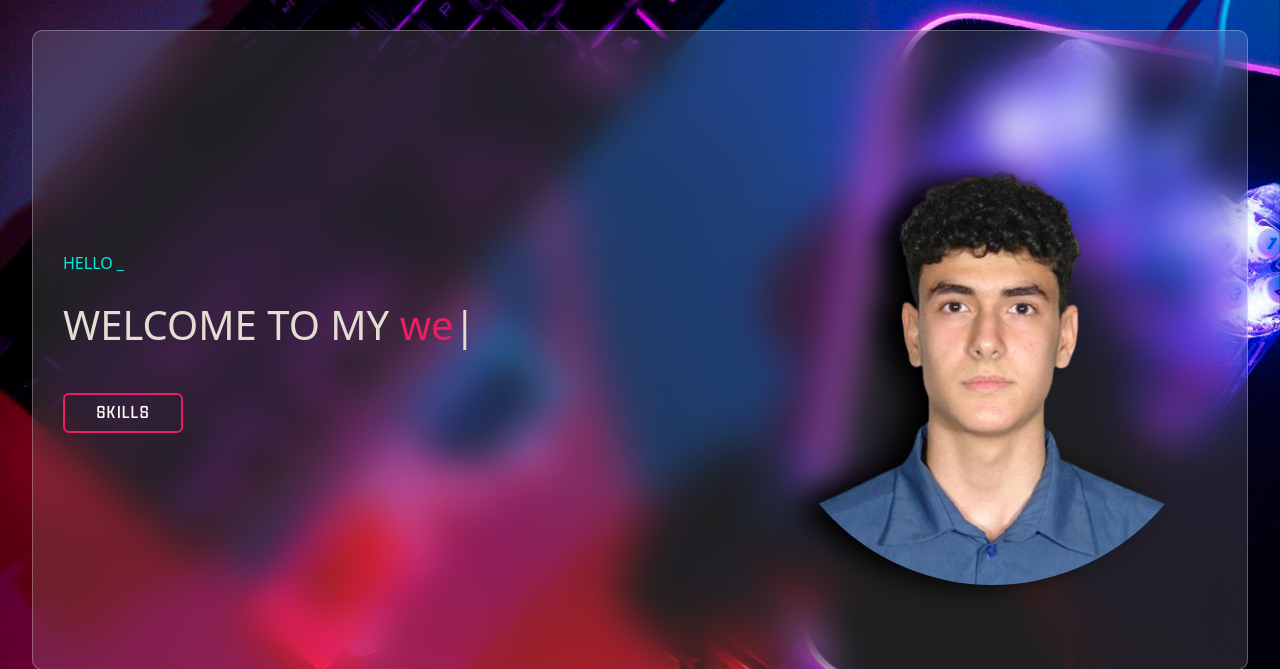
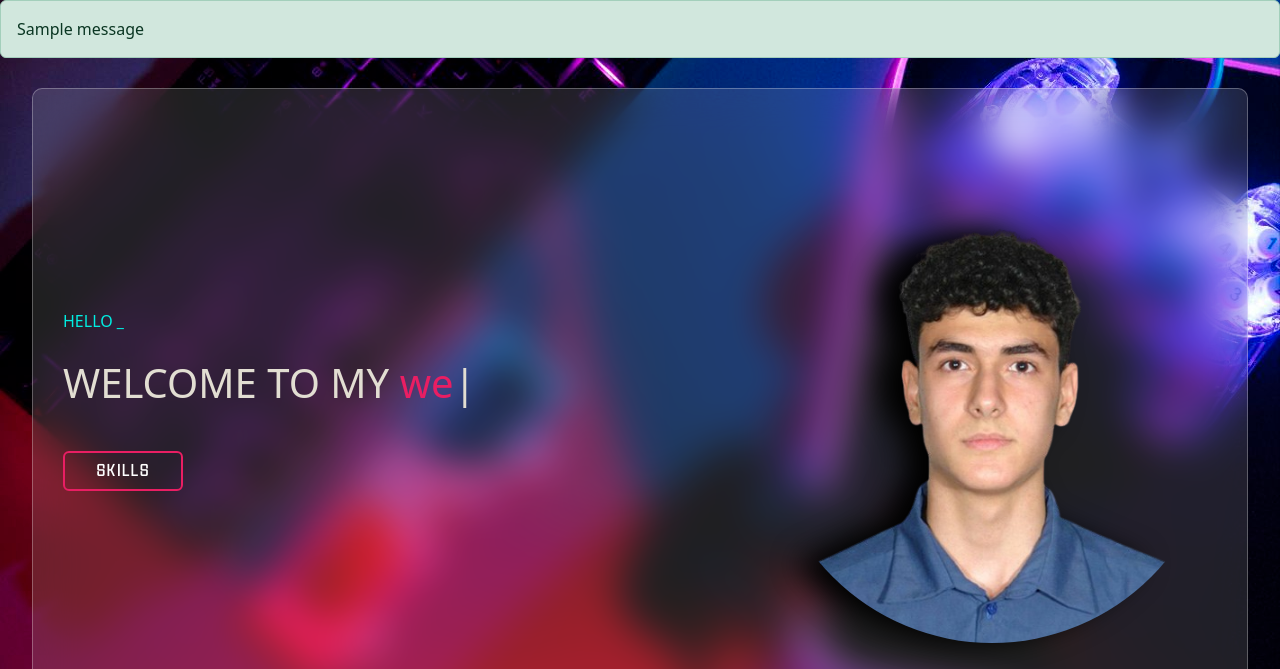
Before and after one commit to aizamoghaddam/personal-web, a Django app: page / in a window 1280 px wide. Shown: the part 65-734 px from the top of the page. Run offline with Django 5.2, Linux system fonts and the light colour scheme; tables that the repository leaves empty hold one stand-in row (values such as "Sample post"); one stand-in notice (Sample message) is shown; some libraries are stand-ins or nearby versions.

Commit message:
new files

```diff
--- a/contact/templates/contact.html
+++ b/contact/templates/contact.html
@@ -11,6 +11,8 @@
 
 
 {% block content %}
+
+
     <br>
         <div class="div-1" dir="ltr">
 
--- a/contact/views.py
+++ b/contact/views.py
@@ -1,6 +1,7 @@
 from django.shortcuts import render, redirect
 from.forms import *
 from .models import *
+from django.contrib import messages
 
 
 def contact(request):
@@ -9,7 +10,8 @@ def contact(request):
         if form.is_valid():
             cd = form.cleaned_data
             Comment.objects.create(name=cd['name'], email=cd['email'], comment=cd['comment'])
-            return redirect('home')
+            messages.success(request, 'your messages successful send! ', 'success')
+            return redirect('contact')
     else:
         form = CommentForm()
     return render(request, 'contact.html', {'form': form})
--- a/templates/base.html
+++ b/templates/base.html
@@ -13,6 +13,7 @@
 </head>
 <body>
     {% include 'include/navbar.html' %}
+    {% include 'include/messages.html' %}
     {% block content %} {% endblock %}
     {% include 'include/footer.html' %}
 </body>
--- /dev/null
+++ b/templates/include/messages.html
@@ -0,0 +1,8 @@
+{% if messages %}
+    {% for message in messages %}
+        <div dir="ltr">
+            <p class="alert alert-success">{{ message }}</p>
+        </div>
+
+    {% endfor %}
+{% endif %}
```
